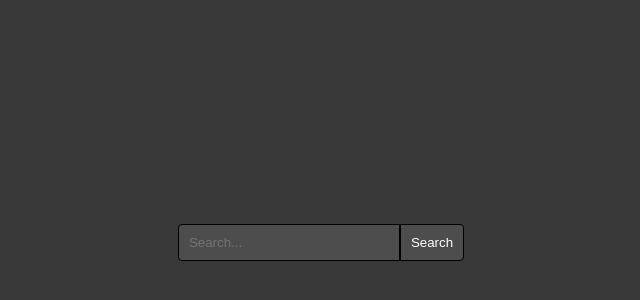
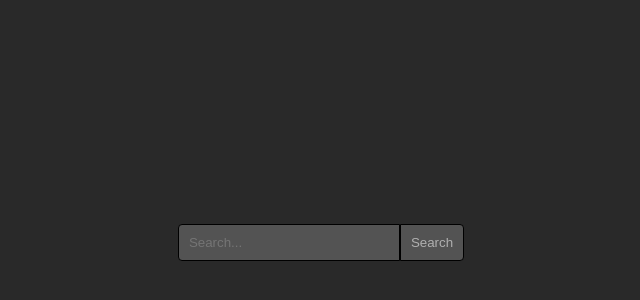
Before and after one commit to RDJX3/rdj, a plain HTML site: page index.html in a window 1280 px wide. Shown: the part 158-458 px from the top of the page, without its empty margins (319-959 px from the left). Drawn offline with Linux system fonts and the light colour scheme.

Commit message:
Update styles.css

```diff
--- a/styles.css
+++ b/styles.css
@@ -12,7 +12,8 @@ body {
     justify-content: center;
     align-items: center;
     height: 100vh;
-    background-color: #393939; /* Background color */
+    background-color: #292929; /* Background color */
+    color: #B0B0B0; /* Text color */
 }
 
 /* Main content styling */
@@ -37,8 +38,8 @@ main {
     border-radius: 4px 0 0 4px;
     outline: none;
     width: 200px;
-    background-color: #4D4D4D; /* Slightly lighter grey */
-    color: white; /* Text color */
+    background-color: #535353; /* Search bar color */
+    color: #B0B0B0; /* Text color */
 }
 
 /* Search button styling */
@@ -46,9 +47,9 @@ main {
     padding: 10px;
     border: 1px solid #000000; /* Black border */
     border-radius: 0 4px 4px 0;
-    background-color: #4D4D4D; /* Slightly lighter grey */
+    background-color: #535353; /* Search button color */
     cursor: pointer;
-    color: white; /* Text color */
+    color: #B0B0B0; /* Text color */
 }
 
 #search-button:hover {
```
